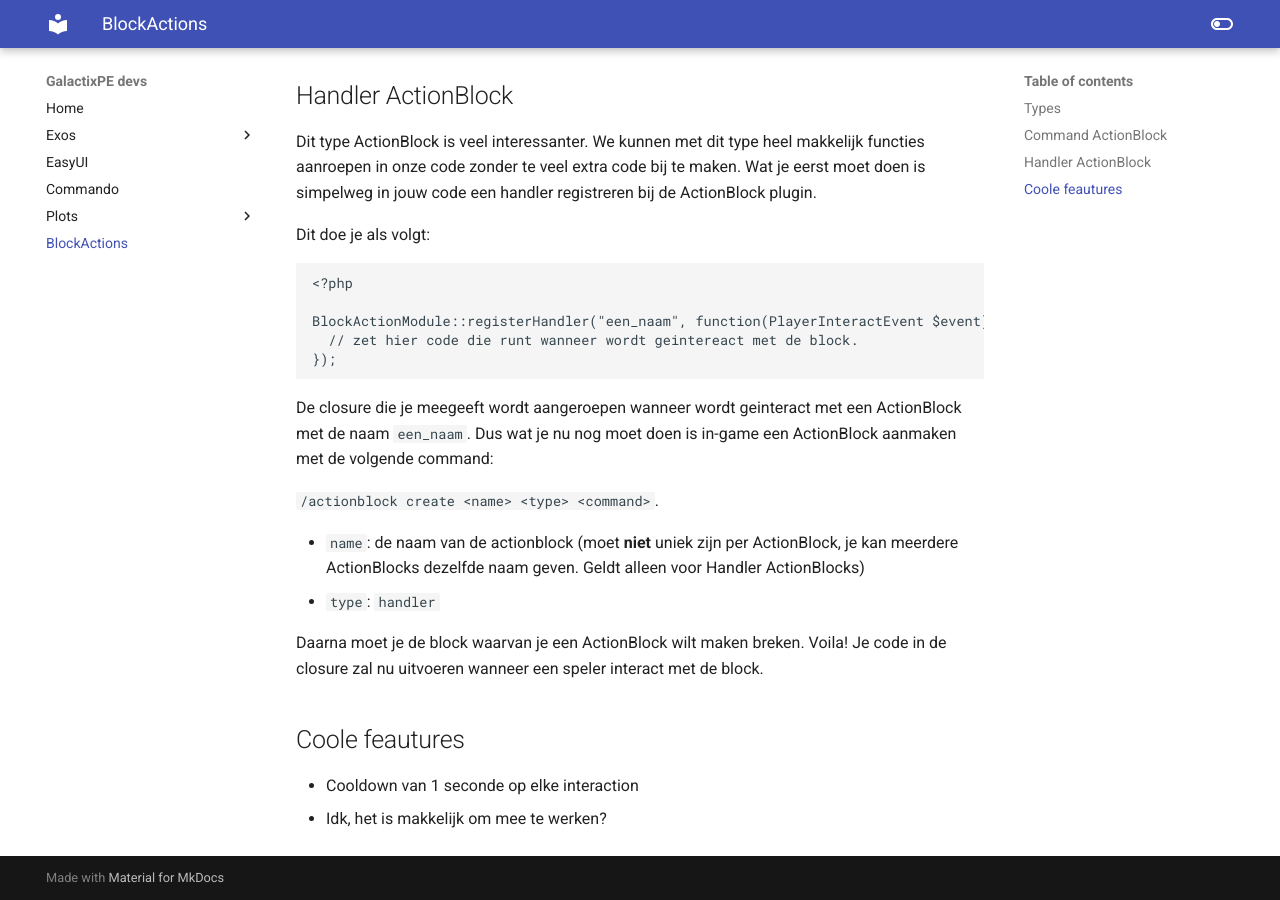
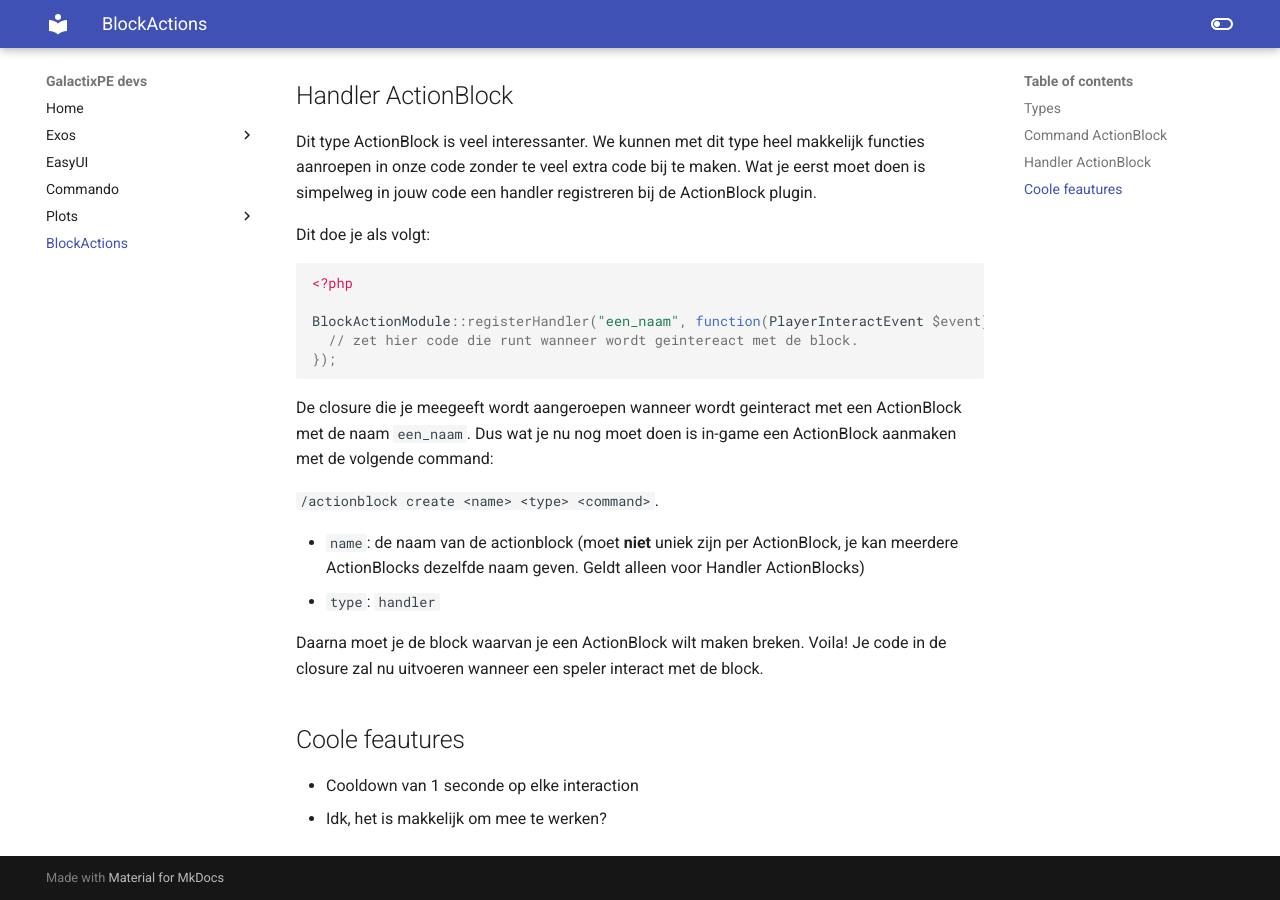
Before and after one commit to GalactixPE/Galactix-docs, an MkDocs documentation site: the page built from docs/BlockActions/blockactions.md, in a window 1280 px wide and 900 px high, scrolled down 679 px. Built offline with MkDocs 1.6.1 and Material for MkDocs 9.7.7, drawn with Linux system fonts in a browser that asks for light colours.

Commit message:
change type to php

````diff
--- a/docs/BlockActions/blockactions.md
+++ b/docs/BlockActions/blockactions.md
@@ -20,7 +20,7 @@ Dit type ActionBlock is veel interessanter. We kunnen met dit type heel makkelij
 
 Dit doe je als volgt:
 
-```
+```php
 <?php
 
 BlockActionModule::registerHandler("een_naam", function(PlayerInteractEvent $event){
````
